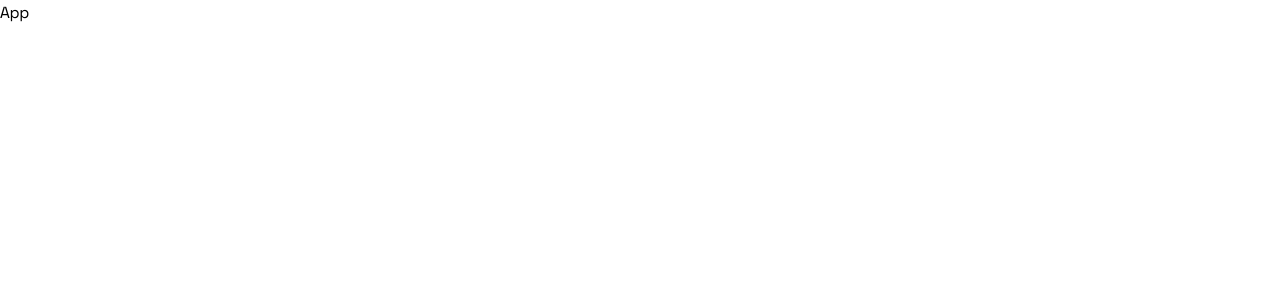
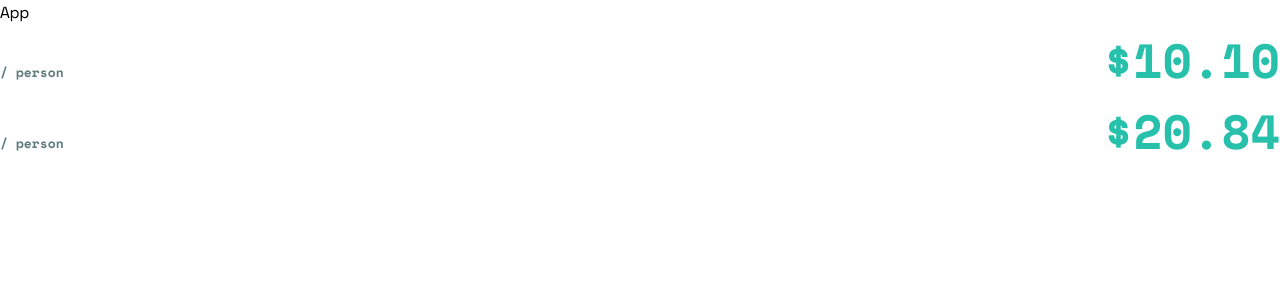
Before and after one commit to jufglanville/mentorcruise, a React app in the folder tip-calculator/: page / in a window 1280 px wide. Shown: the top 300 px of the page. Built offline with nearby package versions, Linux system fonts and the light colour scheme.

Commit message:
Add AmountOutput component

```diff
--- a/tip-calculator/src/App.tsx
+++ b/tip-calculator/src/App.tsx
@@ -1,7 +1,14 @@
 import React from 'react';
+import AmountOutput from './components/AmountOutput';
 
 const App = () => {
-  return <div>App</div>;
+  return (
+    <div>
+      App
+      <AmountOutput label="Tip Amount" value={10.1} />
+      <AmountOutput label="Total" value={20.836} />
+    </div>
+  );
 };
 
 export default App;
--- /dev/null
+++ b/tip-calculator/src/components/AmountOutput.tsx
@@ -0,0 +1,53 @@
+import React from 'react';
+import styled from 'styled-components';
+
+interface Props {
+  label: string;
+  value: number;
+}
+
+const AmountOutput = ({ label, value }: Props) => {
+  const formatCurrency = (value: number) => {
+    return value.toLocaleString('en-US', {
+      style: 'currency',
+      currency: 'USD',
+      minimumFractionDigits: 2,
+    });
+  };
+
+  return (
+    <Container>
+      <div>
+        <Heading>{label}</Heading>
+        <Label>/ person</Label>
+      </div>
+      <TotalAmount>{formatCurrency(value)}</TotalAmount>
+    </Container>
+  );
+};
+
+const Container = styled.div`
+  display: flex;
+  justify-content: space-between;
+  align-items: center;
+`;
+
+const Heading = styled.h2`
+  font-size: 16px;
+  font-weight: 700;
+  color: var(--white);
+`;
+
+const Label = styled.p`
+  font-size: 13px;
+  font-weight: 700;
+  color: var(--dark-grayish-cyan);
+`;
+
+const TotalAmount = styled.h1`
+  font-size: 3rem;
+  font-weight: 700;
+  color: var(--primary);
+`;
+
+export default AmountOutput;
```
Also changed, not shown: 1 other file (tests, documents, lock files or other folders).
